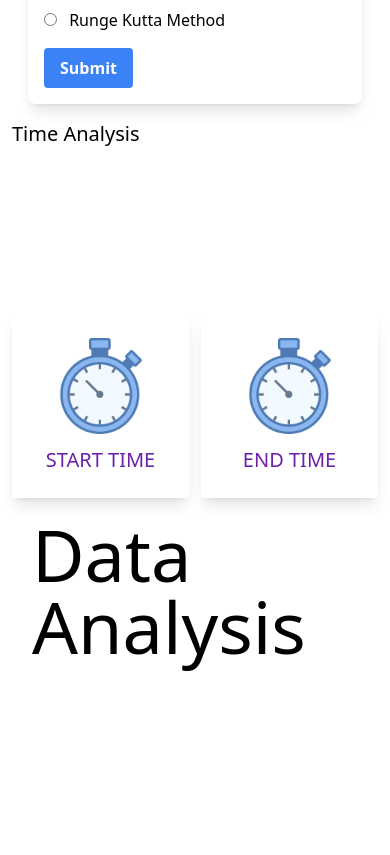
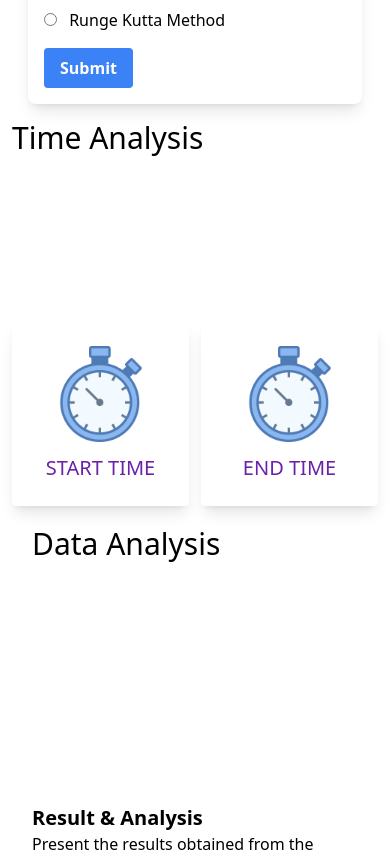
Before and after one commit to Tahsin000/NUMERICAL-METHODS, a plain HTML site: page index.html in a window 390 px wide. Shown: the part 500-1355 px from the top of the page. Drawn offline with Linux system fonts and the light colour scheme.

Commit message:
some UI bug fixed

```diff
--- a/index.html
+++ b/index.html
@@ -122,7 +122,7 @@
         </form>
         <div class="grid md:grid-cols-2 grid-cols-1 col-span-2 gap-4">
           <div class="col-span-2">
-            <h2 class="md:text-6xl text-xl">Time Analysis</h2>
+            <h2 class="md:text-6xl text-3xl">Time Analysis</h2>
             <canvas  id="myChart"></canvas>
           </div>
           <div class="col-span-2">
@@ -148,15 +148,15 @@
           </div>
         </div>
       </div>
-      <h2 class="text-7xl p-5 ">Data Analysis</h2>
+      <h2 class="md:text-7xl text-3xl p-5 ">Data Analysis</h2>
       <div class="grid md:grid-cols-2 grid-cols-1 col-span-2 gap-3">
         <div class="p-5">
           <canvas id="myChart2"></canvas>
         </div>
         <div class="p-5 flex flex-col justify-center">
-          <h2 class="text-3xl font-bold">Result & Analysis</h2>
+          <h2 class="md:text-3xl text-xl font-bold">Result & Analysis</h2>
           Present the results obtained from the numerical methods. Include tables, graphs, and plots to illustrate the solutions obtained for different ODEs. Compare the results with analytical solutions or reference solutions, if available, to assess the accuracy of the numerical methods. Discuss the limitations and sources of error in the numerical solutions.
-          <div class="grid grid-cols-1 md:grid-cols-4 gap-2">
+          <div class="grid grid-cols-2 md:grid-cols-4 gap-2">
 
             <div class="rounded shadow-lg">
               <div class="font-bold text-xl text-center p-6 flex flex-col justify-center items-center gap-3">
```
